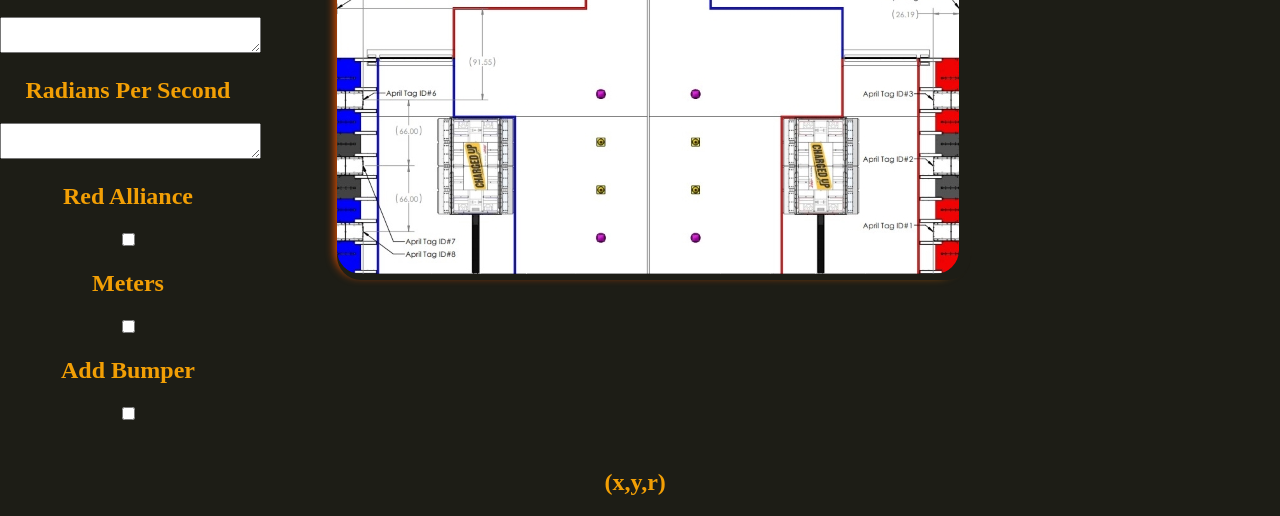
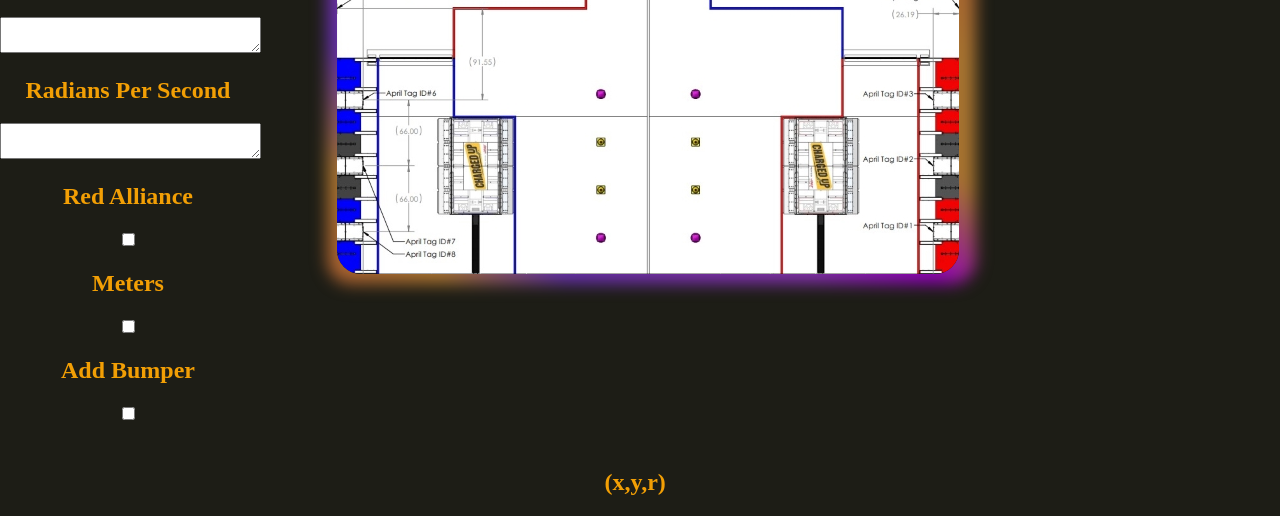
Before and after one commit to Lamarr3314/OnFieldPosition, a plain HTML site: page index.html in a window 1280 px wide. Shown: the part 284-800 px from the top of the page. Drawn offline with Linux system fonts and the light colour scheme.

Commit message:
added backgrounf

```diff
--- a/style.css
+++ b/style.css
@@ -175,25 +175,25 @@ body {
       #7a00ff,
       #ff00c8,
       #ff0000 */
-      #e85100,
-    #e75100,
-    #e77b00,
-    #e7a200,
-    #e7a600,
-    #c4e700,
-    #e86800,
-    #e78700,
-    #e77000e8
+      #a75c30,
+    #a77330,
+    #6430a7,
+    #7730a7,
+    #8030a7,
+    #9000b7,
+    #a77330,
+    #a77330,
+    #a75c30
   );
   position: absolute;
-  top: -2px;
-  left: -2px;
-  background-size: 400%;
+  top: -10px;
+  left: -10px;
+  background-size: 100%;
   z-index: -1;
-  filter: blur(5px);
-  width: calc(100% + 4px);
-  height: calc(100% + 4px);
-  animation: glowing 20s linear infinite;
+  filter: blur(8px);
+  width: calc(100% + 27px);
+  height: calc(100% + 20px);
+  animation: glowing 5s linear infinite;
   opacity: 0;
   transition: opacity 0.3s ease-in-out;
   border-radius: 24px;
@@ -211,8 +211,8 @@ body {
   z-index: -1;
   content: "";
   position: absolute;
-  width: 102%;
-  height: 102%;
+  width: 100%;
+  height: 100%;
   background: #1d1d16;
   left: 0;
   top: 0;
```
